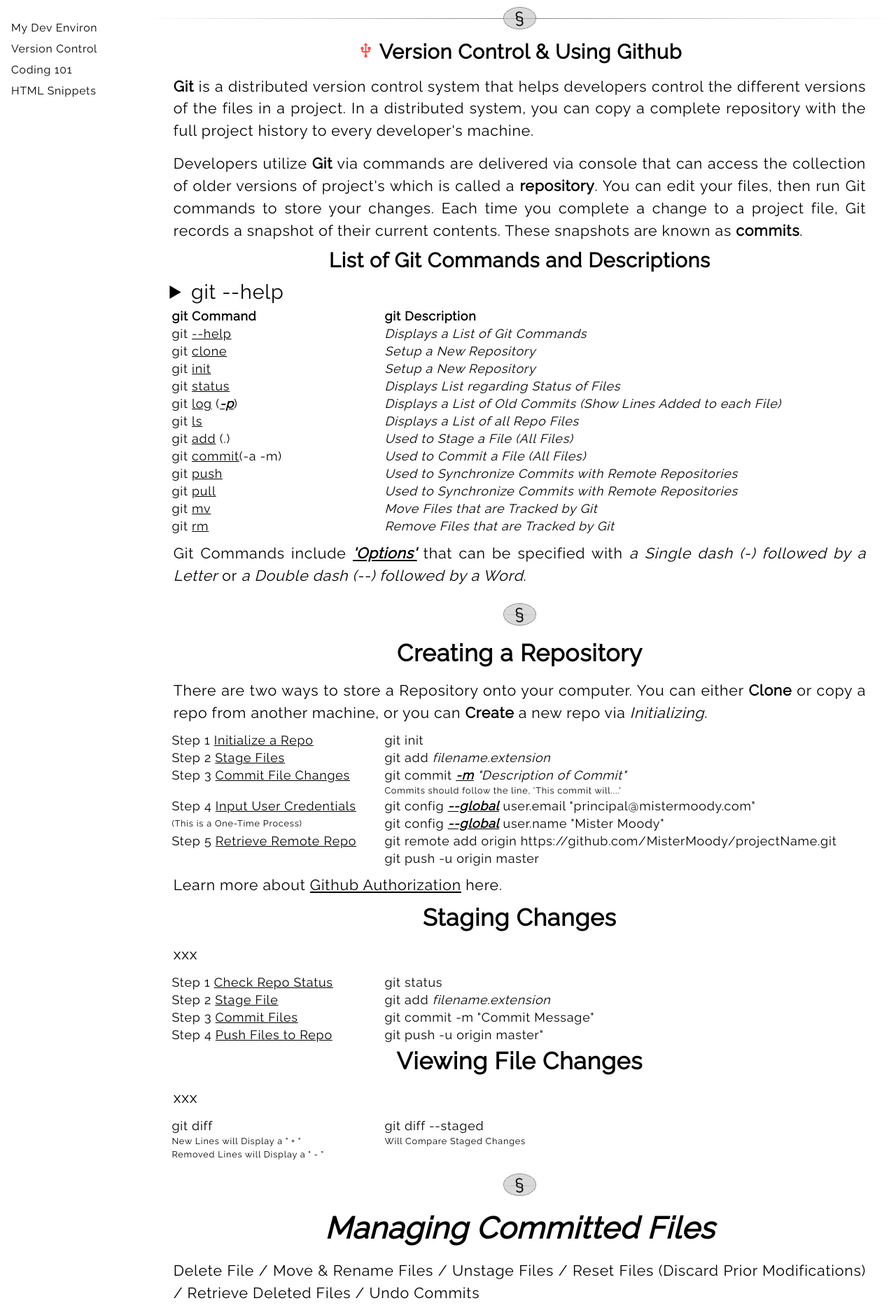
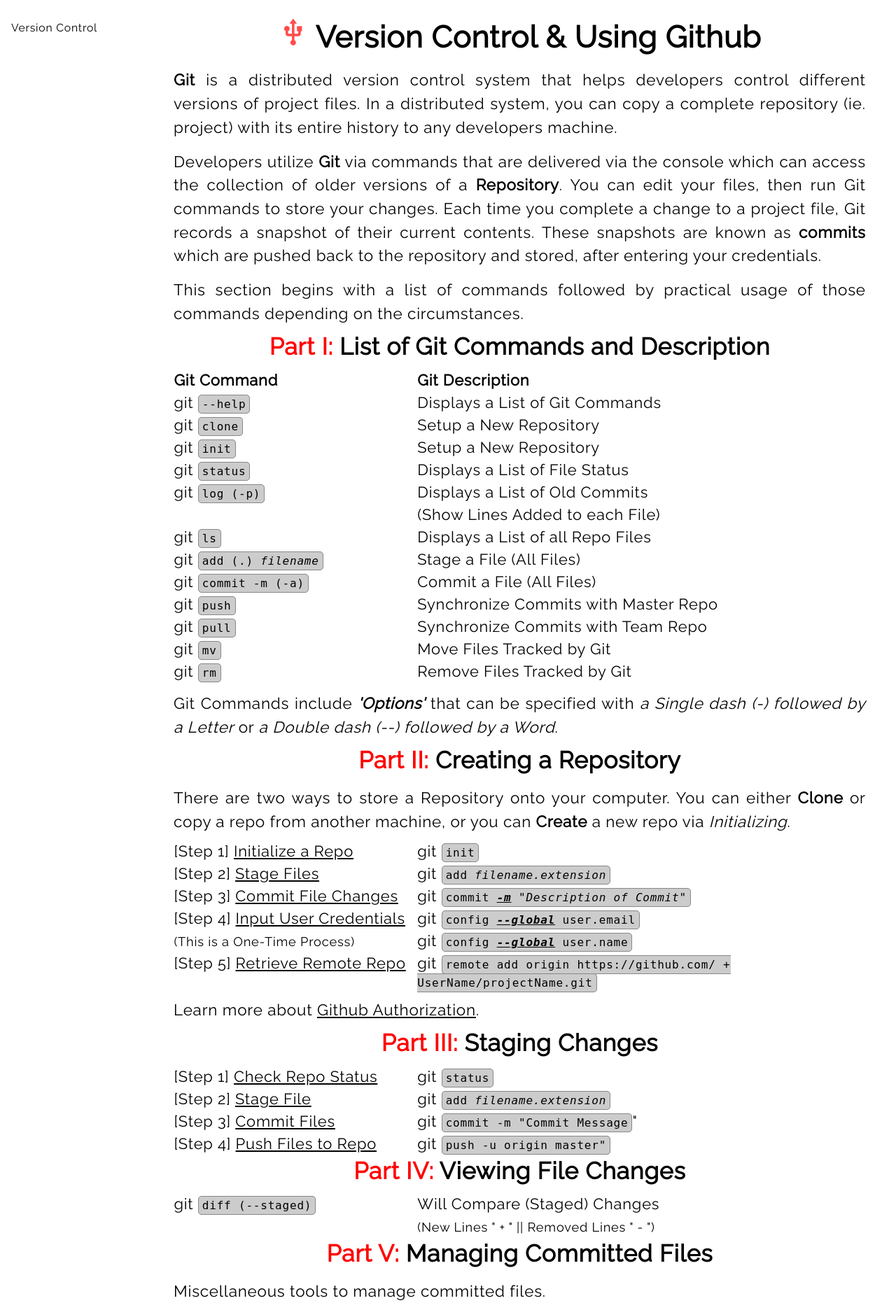
Before and after one commit to MisterMoody/mistermoody.github.io, a PHP site: page /management.html in a window 1280 px wide. Shown: the part 48-1920 px from the top of the page at 70% size. Run offline with PHP 8.4, Linux system fonts and the light colour scheme.

Commit message:
Replaced HTML Table with a 2-Col Grid-Table >> Need to Continue Editing Content for Version Control >> Move to 'usingHTML'

```diff
--- a/css/webdesign.css
+++ b/css/webdesign.css
@@ -202,14 +202,14 @@ p {
 	margin: 0.25em;
 	text-align: justify;
   line-height: 1.5;
-  font-size: 0.74em;
+  font-size: 0.78em;
   /*font-size: 18px;
   line-height: 1.5;*/
 }
 /**/
 .material-icons {
   color: #ff4d4d;
-  /*font-size: 1em;*/
+  font-size: 1em;
 }
 /**/
 a {
@@ -265,10 +265,10 @@ hr:after { /*rgba(255, 0, 0, 0.8)*/
 /**/
 code {
   background: #ccc;
-  border: 1px solid #ccc;
+  border: 1px solid #888;
   border-radius: 5px;
   padding: 3px 5px;
-  font-size: 14px;
+  font-size: 16px;
 }
 
 
@@ -340,19 +340,48 @@ Layout Issues with 'Tables' on both Desktop and Mobile
 Suggest Using a Collapsing Grid or the <detail> tag.
 */
 
-table {font-size: 0.62em;
-	table-layout: auto;
+table {
+  font-size: 0.62em;
+  color: darkgoldenrod;
 	width: 100%;
 }
 th {text-align: left;}
 td.bold {
-	width: 150px;
+	width: 200px;
 }
 .bold > span {text-decoration: underline;}
 .emphasize {font-style: italic;}
 span {margin: 0;}
-.small {font-size: 0.71em;}
 
 @media all and (min-width: 800px) {
-  td.bold {width: 300px;}
+  td.bold {width: 15.4em;}
 }
+
+
+/* Mobile 'Table' */
+div > span {text-decoration: underline;}
+h3 > span {color: red;}
+.table > div {margin: 2px 6px;}
+@media all and (max-width: 500px) {
+  .table{
+    width: 100%;
+    font-size: 0.72em;
+    margin: 0 auto;
+    padding: 0;
+    display: grid;
+    grid-template-rows: repeat(auto, minmax(24px, auto));	grid-template-columns: 1fr;
+	}
+}
+/* Desktop 'Table' */
+@media all and (min-width: 500px) {
+	.table {
+    width: 100%;
+    font-size: 0.76em;
+    margin: 0 auto;
+    padding: 0;
+    display: grid;
+    grid-template-rows: repeat(auto, 24px);
+    grid-template-columns: 15.8em 1fr;
+    grid-gap: 2px;
+  }
+}
--- a/management.html
+++ b/management.html
@@ -28,284 +28,158 @@
       <nav>
         <ul class="nav">
           <li>
-            <a class="snone" href="#environ">My Dev Environ</a>
+            <a class="" href="#version">Version Control</a>
           </li>
           <li>
-            <a class="sntwo" href="#version">Version Control</a>
+            <a class="" href="#"></a>
           </li>
           <li>
-            <a class="snthree" href="#hT">Coding 101</a>
-          </li>
-          <li>
-            <a class="snfour" href="#hs">HTML Snippets</a>
+            <a class="" href="#"></a>
           </li>
         </ul>
       </nav>
 
       <!-- //CONTENT -->
       <main>
-        <hr id="version">
+        <!-- 'The Dev Environ'
+        <div class="intro" id="environ">
+          <h2 class="title"><i class="material-icons">laptop</i>
+          The Dev Environment</h2>
+        </div>
+        <hr id="version">-->
+        <!-- 'Version Control'-->
         <div class="intro">
-			<h4 class="title"><i class="material-icons">usb</i> Version Control &amp; Using Github</h4>
-			<p><b>Git</b> is a distributed version control system that helps developers control the different versions of the files in a project. In a distributed system, you can copy a complete repository with the full project history to every developer's machine.</p>
-			<p>Developers utilize <b>Git</b> via commands are delivered via console that can access the collection of older versions of  project's which is called a <b>repository</b>. You can edit your files, then run Git commands to store your changes. Each time you complete a change to a project file, Git records a snapshot of their current contents. These snapshots are known as <b>commits</b>.</p>
+          <h2 class="title"><i class="material-icons">usb</i> Version Control &amp; Using Github</h2>
+          <p><b>Git</b> is a distributed version control system that helps developers control different versions of project files. In a distributed system, you can copy a complete repository (ie. project) with its entire history to any developers machine.</p>
+			    <p>Developers utilize <b>Git</b> via commands that are delivered via the console which can access the collection of older versions of a <b>Repository</b>. You can edit your files, then run Git commands to store your changes. Each time you complete a change to a project file, Git records a snapshot of their current contents. These snapshots are known as <b>commits</b> which are pushed back to the repository and stored, after entering your credentials.</p>
+          <p>This section begins with a list of commands followed by practical usage of those commands depending on the circumstances.</p>
+          <h3><span>Part I:</span> List of Git Commands and Description</h3>
+          <article class="table">
+            <div><b>Git Command</b></div>
+            <div><b>Git Description</b></div>
+            <div>git <code>--help</code></div>
+            <div>Displays a List of Git Commands</div>
+              <div>git <code>clone</code></div>
+            <div>Setup a New Repository</div>
+              <div>git <code>init</code></div>
+            <div>Setup a New Repository</div>
+              <div>git <code>status</code></div>
+            <div>Displays a List of File Status</div>
+              <div>git <code>log (-p)</code></div>
+            <div>Displays a List of Old Commits</div>
+            <div></div>
+            <div>(Show Lines Added to each File)</div>
+              <div>git <code>ls</code></div>
+            <div>Displays a List of all Repo Files</div>
+              <div>git <code>add (.) <em>filename</em></code></div>
+            <div>Stage a File (All Files)</div>
+              <div>git <code>commit -m (-a)</code></div>
+            <div>Commit a File (All Files)</div>
+              <div>git <code>push</code></div>
+            <div>Synchronize Commits with Master Repo</div>
+              <div>git <code>pull</code></div>
+            <div>Synchronize Commits with Team Repo</div>
+              <div>git <code>mv</code></div>
+            <div>Move Files Tracked by Git</div>
+              <div>git <code>rm</code></div>
+            <div>Remove Files Tracked by Git</div>
+            <div></div>
+          </article>
+			    <p>Git Commands include <b><em>'Options'</em></b> that can be specified with <em>a Single dash (-) followed by a Letter</em> or <em>a Double dash (--) followed by a Word</em>.</p>
           <!-- -->
           <!-- -->
-			<h4 class="title">List of Git Commands and Descriptions</h4>
-      <details>
-        <summary>git --help</summary>
-        Displays a List of Git Commands
-      </details>
-			<table>
-				<tr>
-					<th class="bold">git Command</th>
-					<th class="bold">git Description</th>
-				</tr>
-				<tr>
-					<td class="bold">git <span>--help</span></td>
-					<td class="emphasize">Displays a List of Git Commands</td>
-				</tr>
-				<tr>
-					<td class="bold">git <span>clone</span></td>
-					<td class="emphasize">Setup a New Repository</td>
-				</tr>
-				<tr>
-					<td class="bold">git <span>init</span></td>
-					<td class="emphasize">Setup a New Repository</td>
-				</tr>
-				<tr>
-					<td class="bold">git <span>status</span></td>
-					<td class="emphasize">Displays List regarding Status of Files</td>
-				</tr>
-				<tr>
-					<td class="bold">git <span>log</span> (<u><b><em>-p</em></b></u>)</td>
-					<td class="emphasize">Displays a List of Old Commits (Show Lines Added to each File)</td>
-				</tr>
-				<tr>
-					<td class="bold">git <span>ls</span></td>
-					<td class="emphasize">Displays a List of all Repo Files</td>
-				</tr>
-				<tr>
-					<td class="bold">git <span>add</span> (.)</td>
-					<td class="emphasize">Used to Stage a File (All Files)</td>
-				</tr>
-				<tr>
-					<td class="bold">git <span>commit</span>(-a -m)</td>
-					<td class="emphasize">Used to Commit a File (All Files)</td>
-				</tr>
-				<tr>
-					<td class="bold">git <span>push</span></td>
-					<td class="emphasize">Used to Synchronize Commits with Remote Repositories</td>
-				</tr>
-				<tr>
-					<td class="bold">git <span>pull</span></td>
-					<td class="emphasize">Used to Synchronize Commits with Remote Repositories</td>
-				</tr>
-				<tr>
-					<td class="bold">git <span>mv</span></td>
-					<td class="emphasize">Move Files that are Tracked by Git</td>
-				</tr>
-				<tr>
-					<td class="bold">git <span>rm</span></td>
-					<td class="emphasize">Remove Files that are Tracked by Git</td>
-				</tr>
-			</table>
-
-			<p>Git Commands include <u><b><em>'Options'</em></b></u> that can be specified with <em>a Single dash (-) followed by a Letter</em> or <em>a Double dash (--) followed by a Word</em>.</p>
+          <h3><span>Part II:</span> Creating a Repository</h3>
+          <p>There are two ways to store a Repository onto your computer. You can either <b>Clone</b> or copy a repo from another machine, or you can <b>Create</b> a new repo via <em>Initializing</em>.</p>
+          <article class="table">
+            <div>&#91;Step 1&#93; <span>Initialize a Repo</span></div>
+            <div>git <code>init</code></div>
+            <div>&#91;Step 2&#93; <span>Stage Files</span></div>
+              <div>git <code>add <em>filename.extension</em></code></div>
+            <div>&#91;Step 3&#93; <span>Commit File Changes</span></div>
+              <div>git <code>commit <u><b><em>-m</em></b></u> <em>"Description of Commit"</em></code></div>
+            <div>&#91;Step 4&#93; <span>Input User Credentials</span></div>
+              <div>git <code>config <u><b><em>--global</em></b></u> user.email</code></div>
+            <div><small>(This is a One-Time Process)</small></div>
+              <div>git <code>config <u><b><em>--global</em></b></u> user.name</code></div>
+            <div>&#91;Step 5&#93; <span>Retrieve Remote Repo</span></div>
+              <div>git <code>remote add origin https://github.com/ &#43; UserName/projectName.git</code></div>
+            <!--<div></div>
+            <div>git push -u origin master</div>-->
+          </article>
+			   <p>Learn more about <a href="https://help.github.com/articles/connecting-to-github-with-ssh/"><u>Github Authorization</u></a>.</p>
          <!-- -->
          <!-- -->
-			<hr>
-			<h3>Creating a Repository</h3>
-			<p>There are two ways to store a Repository onto your computer. You can either <b>Clone</b> or copy a repo from another machine, or you can <b>Create</b> a new repo via <em>Initializing</em>.</p>
-			<table>
-				<tr>
-					<td class="bold">Step 1 <span>Initialize a Repo</span></td>
-					<td class="">git init</td>
-				</tr>
-				<tr>
-					<td class="bold">Step 2 <span>Stage Files</span></td>
-					<td class="">git add <em>filename.extension</em></td>
-				</tr>
-				<tr>
-					<td class="bold">Step 3 <span>Commit File Changes</span></td>
-					<td class="">git commit <u><b><em>-m</em></b></u> <em>"Description of Commit"</em></td>
-				</tr>
-				<tr>
-					<td class="bold"></td>
-					<td class="small">Commits should follow the line, 'This commit will....'</td>
-				</tr>
-				<tr>
-					<td class="bold">Step 4 <span>Input User Credentials</span></td>
-					<td class="">git config <u><b><em>--global</em></b></u> user.email "principal@mistermoody.com"</td>
-				</tr>
-				<tr>
-					<td class="bold small"> (This is a One-Time Process)</td>
-					<td class="">git config <u><b><em>--global</em></b></u> user.name "Mister Moody"</td>
-				</tr>
-				<tr>
-					<td class="bold">Step 5 <span>Retrieve Remote Repo</span></td>
-					<td class="">git remote add origin https://github.com/MisterMoody/projectName.git</td>
-				</tr>
-				<tr>
-					<td class="bold"></td>
-					<td class="">git push -u origin master</td>
-				</tr>
-			</table>
-			<p>Learn more about <u>Github Authorization</u> <a href="https://help.github.com/articles/connecting-to-github-with-ssh/">here</a>.</p>
-
-			<h3>Staging Changes</h3>
-			<p>xxx</p>
-			<table>
-				<tr>
-					<td class="bold">Step 1 <span>Check Repo Status</span></td>
-					<td class="">git status</td>
-				</tr>
-				<tr>
-					<td class="bold">Step 2 <span>Stage File</span></td>
-					<td class="">git add <em>filename.extension</em></td>
-				</tr>
-				<tr>
-					<td class="bold">Step 3 <span>Commit Files</span></td>
-					<td class="">git commit -m "Commit Message"</td>
-				</tr>
-				<tr>
-					<td class="bold">Step 4 <span>Push Files to Repo</span></td>
-					<td class="">git push -u origin master"</td>
-				</tr>
-			</table>
-
-
-			<h3>Viewing File Changes</h3>
-			<p>xxx</p>
-			<table>
-				<tr>
-					<td class="bold">git diff</td>
-					<td class="">git diff --staged</td>
-				</tr>
-				<tr>
-					<td class="small">New Lines will Display a " + "</td>
-					<td class="small">Will Compare Staged Changes</td>
-				</tr>
-				<tr>
-					<td class="small">Removed Lines will Display a " - "</td>
-					<td class="small"></td>
-				</tr>
-			</table>
+			   <h3><span>Part III:</span> Staging Changes</h3>
+          <article class="table">
+            <div>&#91;Step 1&#93; <span>Check Repo Status</span></div>
+            <div>git <code>status</code></div>
+            <div>&#91;Step 2&#93; <span>Stage File</span></div>
+              <div>git <code>add <em>filename.extension</em></code></div>
+            <div>&#91;Step 3&#93; <span>Commit Files</span></div>
+              <div>git <code>commit -m "Commit Message</code>"</div>
+            <div>&#91;Step 4&#93; <span>Push Files to Repo</span></div>
+              <div>git <code>push -u origin master"</code></div>
+          </article>
          <!-- -->
          <!-- -->
-			<hr>
-			<h2><em>Managing Committed Files</em></h2>
-			<p>Delete File / Move &amp; Rename Files / Unstage Files / Reset Files (Discard Prior Modifications) / Retrieve Deleted Files / Undo Commits</p>
-			<p>xxx</p>
-			<table>
-				<tr>
-					<td class="bold"><span>Remove a File</span></td>
-					<td class="">git <u><b><em>rm</em></b></u> <em>filename.extension</em></td>
-				</tr>
-				<tr>
-					<td class="bold"><span>Remove Multiple Files</span></td>
-					<td class="">git <u><b><em>rm</em></b></u> <em>file1.ext file2.ext file3.ext</em></td>
-				</tr>
-				<tr>
-					<td class="bold"><span>Rename a File</span></td>
-					<td class="">git <u><b><em>mv</em></b></u> "<em>oldFilename.ext newFilname.ext</em>"</td>
-				</tr>
-				<tr>
-					<td class="bold"><span>Unstage a File</span></td>
-					<td class="">git <u><b><em>reset HEAD</em></b></u> <em>filename.ext</em></td>
-				</tr>
-				<tr>
-					<td class="bold"><span>Discard Recent Changes</span></td>
-					<td class="">git <u><b><em>checkout --</em></b></u> <em>filename.ext</em></td>
-				</tr>
-				<tr>
-					<td class="bold"><span>Retrieve Deleted Files</span></td>
-					<td class="">git <u><b><em>checkout --</em></b></u> <em>filename.ext</em></td>
-				</tr>
-				<tr>
-					<td class="bold"><span>Undo Commited Changes</span></td>
-					<td class="">git <u><b><em>log</em></b></u></td>
-				</tr>
-				<tr>
-					<td class="bold"></td>
-					<td class="">git <u><b><em>revert</em></b></u> SHA ID# </td>
-				</tr>
-				<tr>
-					<td class=""></td>
-					<td class="small">Copy &amp; Paste the SHA ID# >> The first 5 Numbers are Required! </td>
-				</tr>
-			</table>
-			<p>Always be sure to <u><b><em>commit</em></b></u> and <u><b><em>push</em></b></u> Files.
-			<br>
-			Learn more about <u>Resets</u> <a href="https://www.atlassian.com/git/tutorials/undoing-changes/git-reset">here</a>.
-			<br>
-			The <u>git log</u> command produces a list of Commits along with their Simple Hashing Algorithm (SHM) identification number, which is <em>a checksum of all changes in that commit</em>. he checksum is the result of combining all the changes in the commit and feeding them to an algorithm that generates these 40-character strings. When you need to select a commit from your history, you can use these SHA-1 checksums, or "SHAs" for short, to identify which commit you want.</p>
+			   <h3><span>Part IV:</span> Viewing File Changes</h3>
+          <article class="table">
+            <div>git <code>diff (--staged)</code></div>
+            <div>Will Compare (Staged) Changes</div>
+            <div></div>
+            <div><small>(New Lines " + " || Removed Lines " - ")</small></div>
+          </article>
          <!-- -->
          <!-- -->
-			<hr>
-			<h3>Working with Remote Repositories</h3>
-			<p>Using github for independent projects is slightly different when working with others. For starters, a repo that you own is called a <u>local repo</u> whilst a repo owned by another developer is called a <u>remote repo</u>. Each repos is a full copy of its original, including version history.</p>
-			<p>While developers can make commits to their own repo independent of others, a dev must always <u><em><b>pull commits</b></em></u> other developers have made from a remote repo to a local repo to maintain the most up-to-date version.</p>
-			<p>Collaborators typically use a declared central repository and gain acces via <u>cloning</u> into their local machine. This allows developers to work on different components that can be added to the central repo by <u><em><b>pushing</b></em></u> commits. Simple add the repo by name to the folder on your local machine.</p>
-			<table>
-				<tr>
-					<td class="bold"><span>Clone a Repository</span></td>
-					<td class="">git <u><em><b>clone https://github.com/user/repo</b></em></u> newlocalFolder</td>
-				</tr>
-				<tr>
-					<td class="bold"><span>Update Repo</span></td>
-					<td class="">git <u><em><b>pull</b></em></u></td>
-				</tr>
-				<tr>
-					<td class=""></td>
-					<td class="small">Always Update Repo each time you Begin New Work</td>
-				</tr>
-				<tr>
-					<td class="bold"><span>View Remote Repos</span></td>
-					<td class="">git <u><em><b>remote</b></em></u></td>
-				</tr>
-				<tr>
-					<td class="bold"></td>
-					<td class="small">'origin' is the Default Name for <u><b><em>Remote Repos</em></b></u>; they can be renamed.</td>
-				</tr>
-				<tr>
-					<td class="bold"><span>Pull Changes</span></td>
-					<td class="">git <u><em><b>pull origin</b></em></u></td>
-				</tr>
-				<tr>
-					<td class="bold"></td>
-					<td class="small">This will <u><b><em>add updated files</em></b></u> to your working directory.</td>
-				</tr>
-				<tr>
-					<td class="bold"><span>Add Remote Repos</span></td>
-					<td class="">git <u><em><b>remote add origin</b></em></u> https://github.ProjectURL.git</td>
-				</tr>
-				<tr>
-					<td class="bold"></td>
-					<td class="">git <u><b><em>push origin master</em></b></u> master</td>
-				</tr>
-			</table>
-		</div>
+         <h3><span>Part V:</span> Managing Committed Files</h3>
+         <p>Miscellaneous tools to manage committed files.</p>
+         <article class="table">
+            <div><span>Remove a File</span></div>
+           <div>git <code><u><b><em>rm</em></b></u> <em>filename.extension</em></code></div>
+            <div><span>Remove Multiple Files</span></div>
+              <div>git <code><u><b><em>rm</em></b></u> <em>file1.ext file2.ext file3.ext</em></code></div>
+            <div><span>Rename a File</span></div>
+              <div>git <code><u><b><em>mv</em></b></u> "<em>oldFilename.ext newFilname.ext</em>"</code></div>
+            <div><span>Unstage a File</span></div>
+              <div>git <code><u><b><em>reset HEAD</em></b></u> <em>filename.ext</em></code></div>
+            <div><span>Discard Recent Changes</span></div>
+              <div>git <code><u><b><em>--checkout</em></b></u> <em>filename.ext</em></code></div>
+            <div><span>Retrieve Deleted Files</span></div>
+              <div>git <code><u><b><em>--checkout</em></b></u> <em>filename.ext</em></code></div>
+            <div><span>Undo Commited Changes</span></div>
+              <div>git <code><u><b><em>log</em></b></u></code></div>
+            <div></div>
+              <div>git <code><u><b><em>revert</em></b></u> SHA ID#</code></div>
+            <div></div>
+            <div><small>(Copy &amp; Paste the SHA ID# >> The first 5 Numbers are Required!)</small></div>
+         </article>
+         <p>Always be sure to <b><em>commit</em></b> and <b><em>push</em></b> Files. Learn more about <a href="https://www.atlassian.com/git/tutorials/undoing-changes/git-reset"><u>Resets</u></a>.</p>
+         <p>The <code>git log</code> command produces a list of Commits along with their Simple Hashing Algorithm (SHM) identification number, which is <em>a checksum of all changes in that commit</em>. he checksum is the result of combining all the changes in the commit and feeding them to an algorithm that generates these 40-character strings. When you need to select a commit from your history, you can use these SHA-1 checksums, or "SHAs" for short, to identify which commit you want.</p>
          <!-- -->
          <!-- -->
-        <!--
-        Use this Res to discuss CSS
-        http://nimbupani.com/css-vocabulary.html
-        -->
-        <p>To conclude, I know a guy who put together an ultimate guide to using these languages and you can find his work <a target="_blank" href="https://learn.shayhowe.com/">here</a>.</p>
+			   <h3><span>Part VI:</span> Working with Remote Repositories</h3>
+			   <p>Using github for independent projects is slightly different when working with others. For starters, a repo that you own is called a <b>Local Repo</b> whilst a repo owned by another developer is called a <b>Remote Repo</b>. Each repository is a full copy of its original, including version history.</p>
+			   <p>While developers can make commits to their own repo independent of others, a dev must always <b>pull commits</b> other developers have made from a remote repo to a local repo to maintain the most up-to-date version.</p>
+         <article class="table">
+           <div><span>Clone a Repository</span></div>
+           <div>git <code><u><em><b>clone https://github.com/user/repo</b></em></u> newlocalFolder</code></div>
+           <div><span>Update Repo</span></div>
+           <div>git <code><u><em><b>pull</b></em></u> <small>(Update Repo when Beginning New Work)</small></code></div>
+           <div><span>View Remote Repos</span></div>
+           <div>git <code><u><em><b>remote</b></em></u> <small>(Default Name for <b><em>Remote Repos</em></b> is 'origin')</small></code></div>
+           <div><span>Pull Changes</span></div>
+             <div>git <code><u><em><b>pull origin</b></em></u></code></div>
+           <div></div>
+           <div><small>(This will <em>add updated files</em> to your working directory.)</small></div>
+           <div><span>Add Remote Repos</span></div>
+             <div>git <code><u><em><b>remote add origin</b></em></u> https://github.ProjectURL.git</code></div>
+           <div></div>
+             <div>git <code><u><b><em>push -u origin master</em></b></u></code></div>
+         </article>
+			   <p>Collaborators typically use a declared central repository and gain acces via <b>Cloning</b> into their local machine. This allows developers to work on different components that can be added to the central repo by <b>Pushing</b> commits. Simply add the repo by name to the folder on your local machine.</p>
          <!-- -->
-        <hr id="hs">
-        <h4 class="title">HTML Snippets</h4>
-        <p>Quisque bibendum, est quis rutrum iaculis, ligula orci egestas libero, sit amet pharetra purus neque ac ante. Fusce laoreet quam eu magna rutrum vestibulum. Mauris eget porta velit. Quisque eu rutrum enim, nec gravida urna. Pellentesque tincidunt efficitur sem, ac porttitor felis scelerisque et.</p>
-        <p>Aliquam laoreet vestibulum ligula at consectetur. Proin vulputate a dui vel vestibulum. Aenean justo orci, dapibus vel enim sed, mattis maximus urna. Proin quis leo justo. Vivamus cursus ornare nulla, ac euismod lorem placerat at.</p>
-        <!--
-        Use this Res to discuss CSS Snippets
-        https://www.w3schools.com/css/css_howto.asp
-        -->
-        <!-- <a href="#wb" class="arrow"></a> -->
          <!-- -->
-        <!--<p style="text-align: center;">Blah, blah, blah, blah...<a href="portfolio.php"><br><span class="read">Learn More</span></a></p>-->
-      <!-- -->
+        </div>
       </main>
 
       <!-- //FOOTER -->
```
Lines whose indentation alone changed are shown as unchanged.
